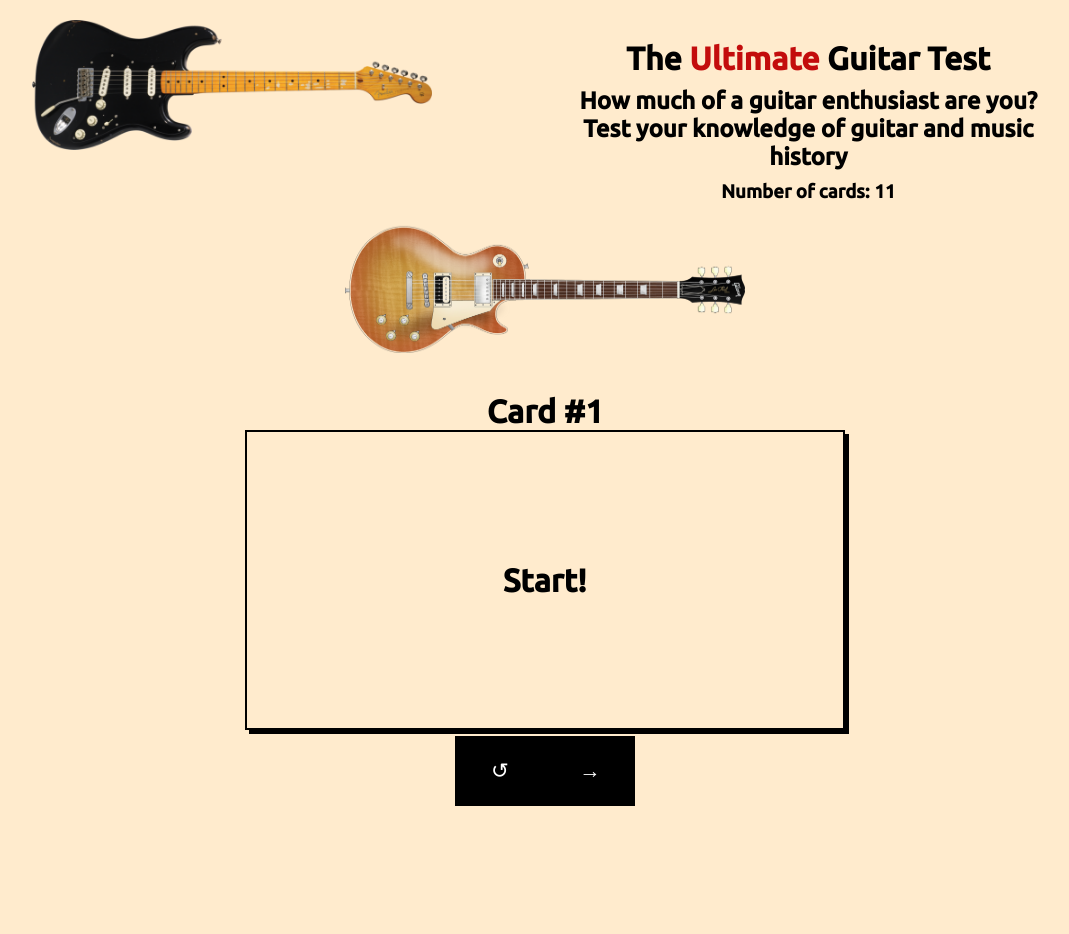
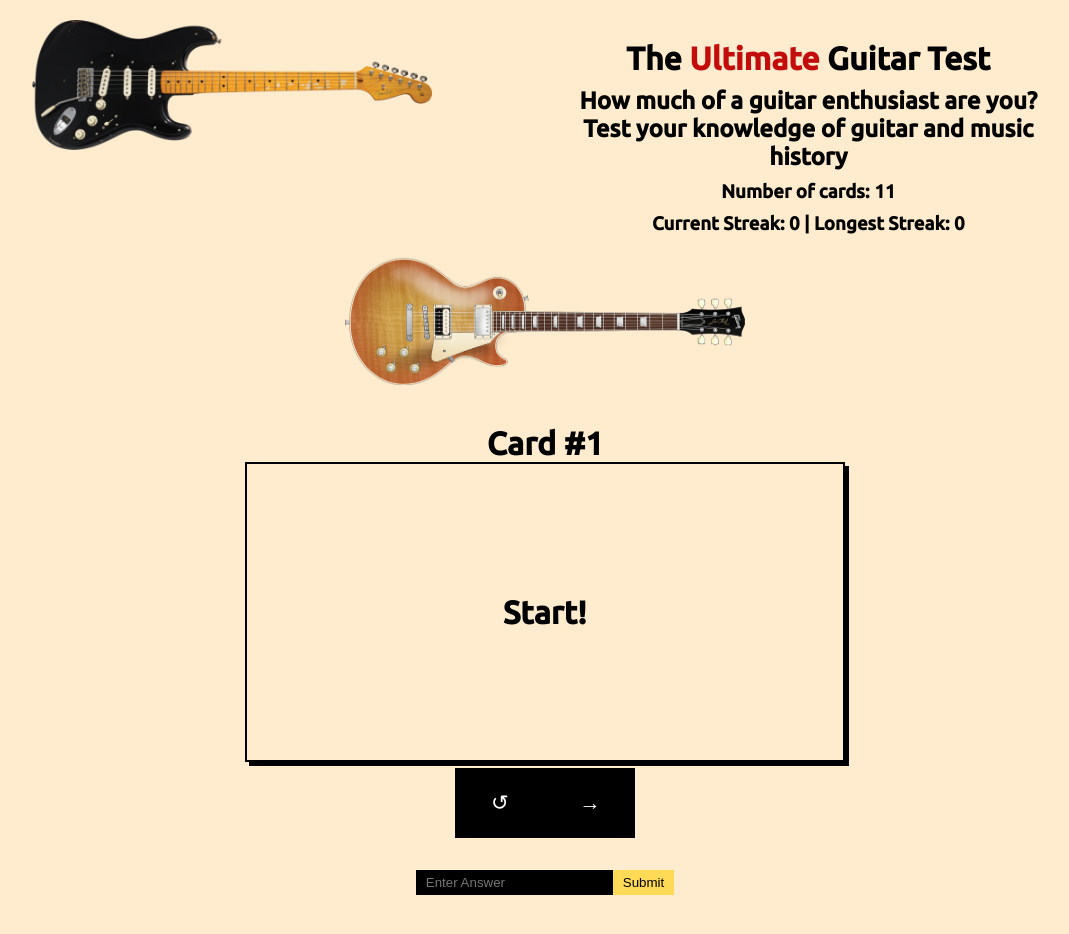
Before and after one commit to JrodanDiaz/CodePath-Project3, a React (Vite) app: page / in a window 1280 px wide. Shown: the whole page, without its empty margins (95-1164 px from the left). Before the commit the page ends 871 px from the top, so only its background shows below. Built offline with nearby package versions, Linux system fonts and the light colour scheme.

Commit message:
initial commit

```diff
--- a/src/App.css
+++ b/src/App.css
@@ -43,8 +43,9 @@ body {
 }
 
 .cards-wrapper {
-  padding: 20px;
-  margin: 15px;
+  padding: 20px 20px 0px 20px;
+  /* margin: 15px; */
+  margin: 15px 15px 0px 15px;
   display: flex;
   flex-direction: column;
   justify-content: center;
@@ -108,3 +109,26 @@ body {
   color: #000;
   background: rgb(255, 218, 87);
 }
+
+/* ============================================================ */
+/* USER INPUT VVV */
+/* ============================================================ */
+
+.user-input-wrapper {
+  display: flex;
+  justify-content: center;
+  padding: 0px 10px 10px 10px;
+}
+
+.ans-input {
+  border: none;
+  padding: 5px 10px;
+  background-color: black;
+  color: white;
+}
+
+.submit-btn {
+  border: none;
+  padding: 5px 10px;
+  background-color: rgb(255, 218, 87);
+}
--- a/src/App.jsx
+++ b/src/App.jsx
@@ -1,12 +1,35 @@
+import { useEffect, useState } from "react";
 import "./App.css";
+import Header from "./components/Header";
 import Cards from "./components/Cards";
-import Header from "./components/Header";
 
 function App() {
+  const [currentStreak, setCurrentStreak] = useState(0);
+  const [longestStreak, setLongestStreak] = useState(0);
+
+  const incrementStreak = () => {
+    setCurrentStreak((prevStreak) => prevStreak + 1);
+  };
+
+  const updateLongestStreak = () => {
+    if (currentStreak > longestStreak) {
+      setLongestStreak(currentStreak);
+    }
+  };
+
+  const updateStreaks = () => {
+    incrementStreak();
+    updateLongestStreak();
+  };
+
+  const resetStreak = () => {
+    setCurrentStreak(0);
+  };
+
   return (
     <>
-      <Header />
-      <Cards />
+      <Header currentStreak={currentStreak} longestStreak={longestStreak} />
+      <Cards updateStreaks={updateStreaks} resetStreak={resetStreak} />
     </>
   );
 }
--- a/src/assets/CARD_DATA.JSX
+++ b/src/assets/CARD_DATA.JSX
@@ -11,14 +11,14 @@ const CARD_DATA = [
   },
   {
     question: "What year was the first mass-produced electric guitar made?",
-    answer: "In 1950, by Fender",
+    answer: "In 1950 by Fender",
     difficulty: "medium",
   },
   {
     question:
       "What is the main difference in sound between single-coil pickups, and humbuckers?",
     answer:
-      "Single coils have a brighter, crisper tone, whereas humbuckers have a darker, thicker sound.",
+      "Single coils have a brighter, crisper tone, whereas humbuckers have a darker, thicker sound",
     difficulty: "easy",
   },
   {
@@ -45,13 +45,13 @@ const CARD_DATA = [
     question:
       "What is the most obvious difference between a guitar and a bass?",
     answer:
-      "A guitar typically has six strings, whereas a bass typically has four.",
+      "A guitar typically has six strings, whereas a bass typically has four",
     difficulty: "easy",
   },
   {
     question:
       "The blueprint concept of the Fender JagStang was submitted to Fender by which famous 90's musician?",
-    answer: "Kurt Cobain, of Nirvana",
+    answer: "Kurt Cobain",
     difficulty: "medium",
     img: JagStang,
   },
@@ -65,8 +65,7 @@ const CARD_DATA = [
   {
     question:
       "Who is widely considered the most influential guitarist of all time?",
-    answer:
-      "Jimi Hendrix, who influenced both the development and popularization of the guitar thanks to him constantly pushing the boundaries of the noises a guitar could make.",
+    answer: "Jimi Hendrix",
     difficulty: "medium",
   },
   {
--- a/src/components/Cards.jsx
+++ b/src/components/Cards.jsx
@@ -1,11 +1,12 @@
 import { useState } from "react";
 import "../App.css";
 import CARD_DATA from "../assets/CARD_DATA.JSX";
+import UserInput from "./UserInput";
 
-function Cards() {
+// eslint-disable-next-line react/prop-types
+function Cards({ updateStreaks, resetStreak }) {
   const [currentCard, setCurrentCard] = useState(0);
   const [isFlipped, toggleFlipped] = useState(false);
-  const [prevCard, setPrevCard] = useState(0);
 
   const difficulty = CARD_DATA[currentCard].difficulty;
 
@@ -14,15 +15,11 @@ function Cards() {
   // Ensures that the same number cannot be random generated consecutively
   const generateUniqueRandom = () => {
     randomNum = 1 + Math.round(Math.random() * 9);
-    while (randomNum === prevCard) {
-      randomNum = 1 + Math.round(Math.random() * 9);
-    }
   };
 
   const handleNextCard = () => {
     generateUniqueRandom();
-    setCurrentCard((c) => randomNum);
-    setPrevCard(randomNum);
+    setCurrentCard(randomNum);
     if (isFlipped) {
       toggleFlipDirection();
     }
@@ -66,6 +63,13 @@ function Cards() {
             →
           </button>
         </div>
+        <div className="btn-container">
+          <UserInput
+            correctAnswer={CARD_DATA[currentCard].answer}
+            updateStreaks={updateStreaks}
+            resetStreak={resetStreak}
+          />
+        </div>
       </div>
     </>
   );
--- a/src/components/Header.jsx
+++ b/src/components/Header.jsx
@@ -1,7 +1,7 @@
 import BlackStrat from "../assets/blackstrat.png";
 import LesPaul from "../assets/lespaul.png";
 
-export default function Header() {
+export default function Header({ currentStreak, longestStreak }) {
   return (
     <>
       <div className="header-wrapper">
@@ -15,6 +15,9 @@ export default function Header() {
             guitar and music history
           </h2>
           <h3>Number of cards: 11</h3>
+          <h3>
+            Current Streak: {currentStreak} | Longest Streak: {longestStreak}
+          </h3>
         </div>
         <img src={LesPaul} id="les-paul" />
       </div>
--- /dev/null
+++ b/src/components/UserInput.jsx
@@ -0,0 +1,42 @@
+/* eslint-disable react/prop-types */
+import { useState } from "react";
+
+export default function UserInput({
+  correctAnswer,
+  updateStreaks,
+  resetStreak,
+}) {
+  const [answer, setAnswer] = useState("");
+
+  console.log(correctAnswer);
+
+  const handleAnswerChange = (e) => {
+    setAnswer(e.target.value);
+    console.log(`Answer: ${e.target.value}`);
+  };
+
+  const handleSubmit = (e) => {
+    e.preventDefault();
+    if (answer == correctAnswer) {
+      updateStreaks();
+    } else {
+      resetStreak();
+    }
+  };
+
+  return (
+    <div className="user-input-wrapper">
+      <form action="" onSubmit={(e) => handleSubmit(e)}>
+        <input
+          type="text"
+          placeholder="Enter Answer"
+          className="ans-input"
+          onChange={handleAnswerChange}
+        />
+        <button type="submit" className="submit-btn">
+          Submit
+        </button>
+      </form>
+    </div>
+  );
+}
```
